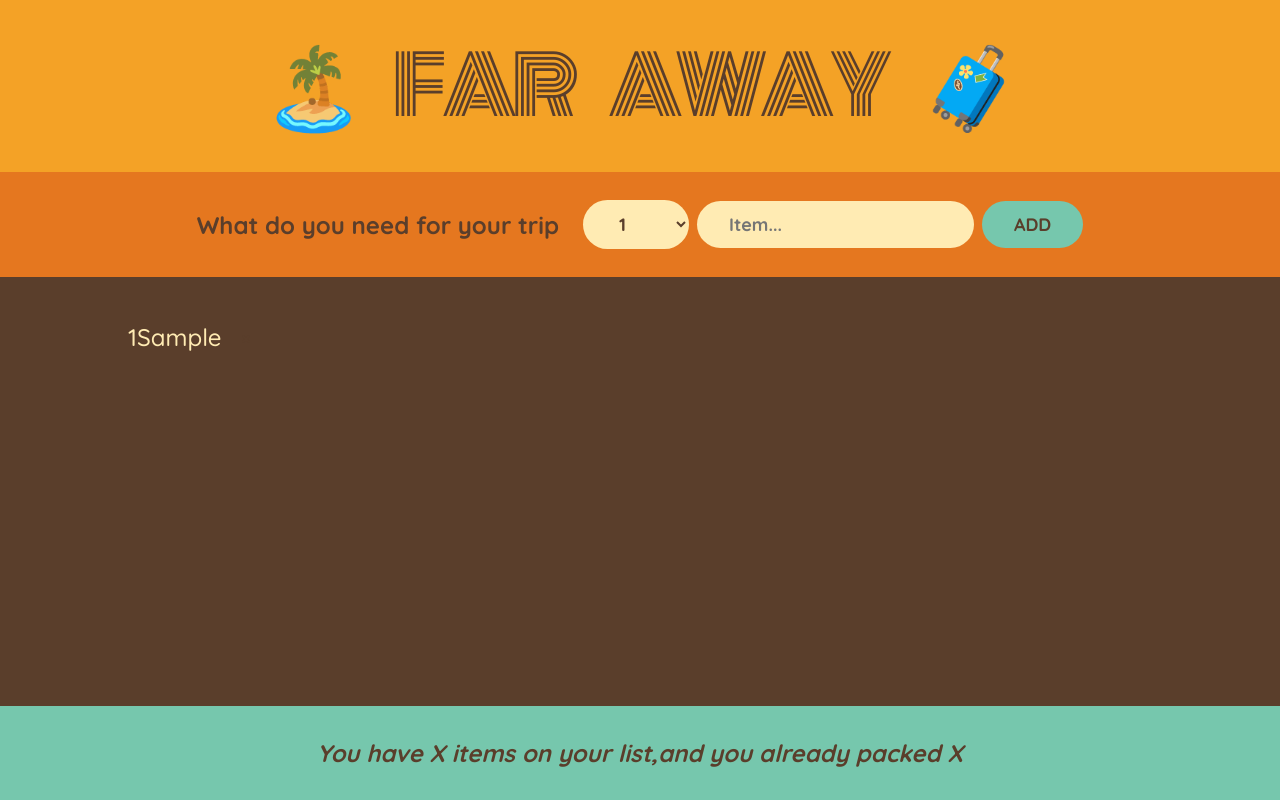
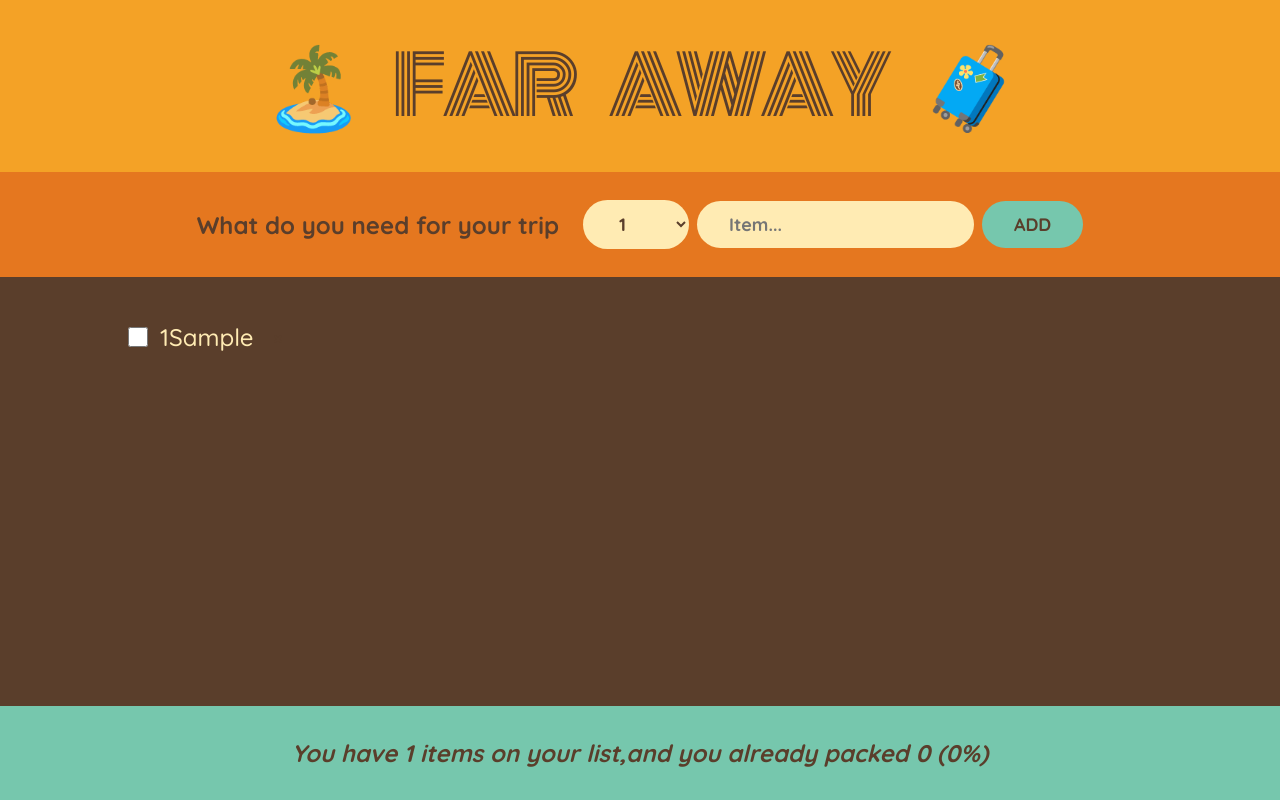
Before and after one commit to brianmujjuni/Travel-list, a React (Create React App) app: page / in a window 1280 px wide. Both pictures are taken after typing "Sample" into the empty fields and a click on the button "ADD". Built offline with nearby package versions, Linux system fonts and the light colour scheme.

Commit message:
add derived state of stats

```diff
--- a/src/App.js
+++ b/src/App.js
@@ -11,12 +11,20 @@ export default function App() {
     setItems((items) => items.filter((item) => item.id !== id));
   }
 
+  function handleToggleItem(id) {
+    setItems((items) =>
+      items.map((item) =>
+        item.id === id ? { ...item, packed: !item.packed } : item
+      )
+    );
+  }
+
   return (
     <div className="app">
       <Logo />
       <Form onAddItems={handleAddItems} />
-      <PackingList items={items} onDeleteItem={handleDeleteItem} />
-      <Stats />
+      <PackingList items={items} onDeleteItem={handleDeleteItem} onToggleItem= {handleToggleItem}/>
+      <Stats items={items}/>
     </div>
   );
 }
@@ -66,20 +74,21 @@ function Form({ onAddItems }) {
   );
 }
 
-function PackingList({ items,onDeleteItem }) {
+function PackingList({ items, onDeleteItem,onToggleItem }) {
   return (
     <div className="list">
       <ul>
         {items.map((item) => (
-          <Item item={item} onDeleteItem={onDeleteItem}/>
+          <Item item={item} onDeleteItem={onDeleteItem} onToggleItem={onToggleItem} />
         ))}
       </ul>
     </div>
   );
 }
-function Item({ item, onDeleteItem }) {
+function Item({ item, onDeleteItem,onToggleItem }) {
   return (
     <li>
+      <input type="checkbox" value={item.packed} onChange={() => onToggleItem(item.id)} />
       <span style={item.packed ? { textDecoration: "line-through" } : {}}>
         {item.quantity}
         {item.description}
@@ -88,10 +97,13 @@ function Item({ item, onDeleteItem }) {
     </li>
   );
 }
-function Stats() {
+function Stats({items}) {
+  const numItems = items.length
+  const numPacked = items.filter(item=>item.packed).length
+  const percentage = Math.round(numPacked / numItems * 100)
   return (
     <footer className="stats">
-      <em>You have X items on your list,and you already packed X </em>
+      <em>You have {numItems} items on your list,and you already packed {numPacked} ({percentage}%)</em>
     </footer>
   );
 }
```
